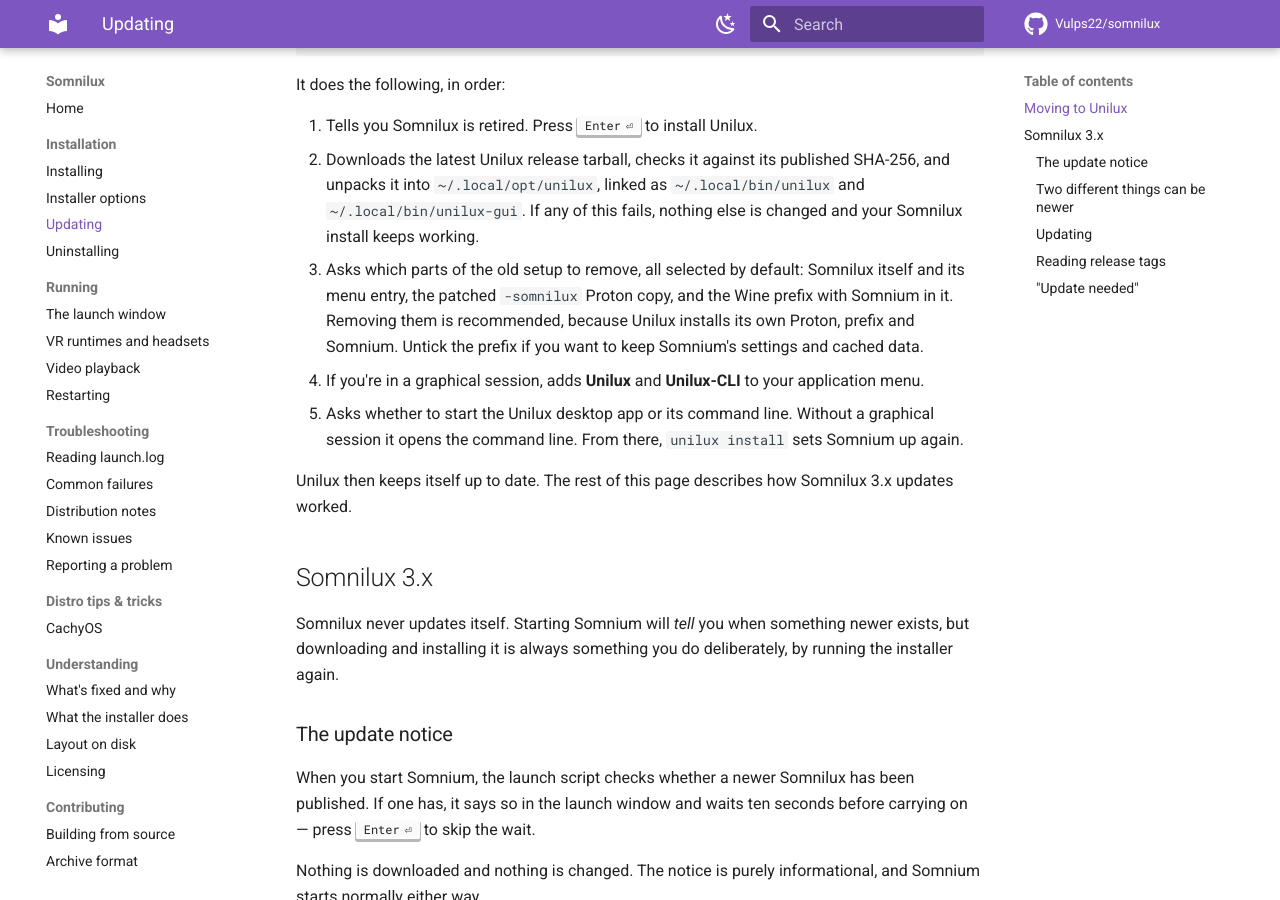
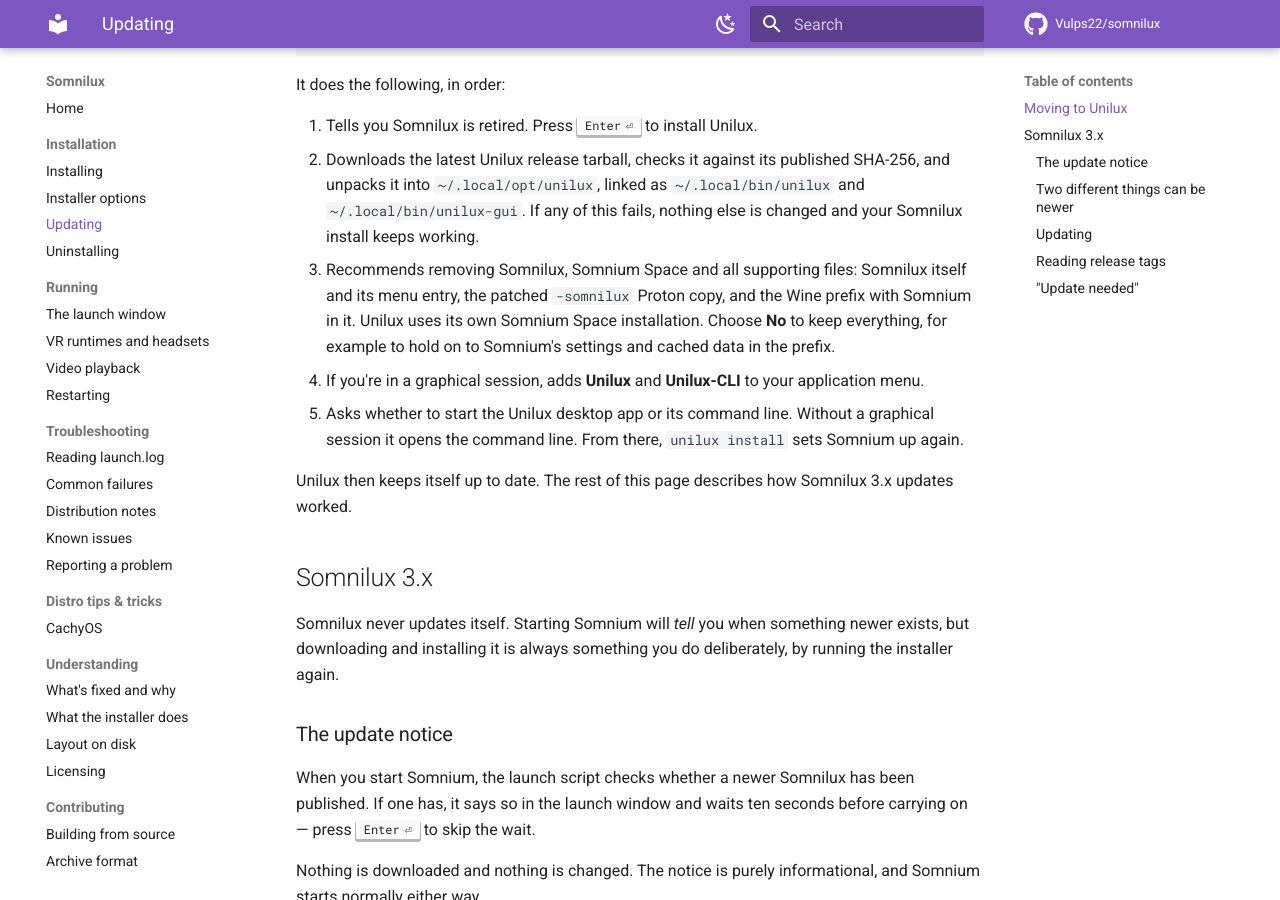
Before and after one commit to Vulps22/somnilux, an MkDocs documentation site: the page built from docs/install/updating.md, in a window 1280 px wide and 900 px high, scrolled down 413 px. Built offline with MkDocs 1.6.1 and Material for MkDocs 9.7.7, drawn with Linux system fonts in a browser that asks for light colours; comment, search, counter and statistics services are not loaded.

Commit message:
GH-33 Reword the migration prompts and install the Unilux icon theme-wide
- Retirement notice explains what Unilux improves over Somnilux
- Removal is one Yes (Recommended) / No question instead of a checklist
- Menu entries use Icon=unilux with 256, 512 and scalable icons, and refresh menu caches
- Text-mode menus no longer loop forever when input ends

```diff
--- a/docs/install/updating.md
+++ b/docs/install/updating.md
@@ -23,11 +23,11 @@ It does the following, in order:
    published SHA-256, and unpacks it into `~/.local/opt/unilux`, linked as
    `~/.local/bin/unilux` and `~/.local/bin/unilux-gui`. If any of this fails,
    nothing else is changed and your Somnilux install keeps working.
-3. Asks which parts of the old setup to remove, all selected by default:
+3. Recommends removing Somnilux, Somnium Space and all supporting files:
    Somnilux itself and its menu entry, the patched `-somnilux` Proton copy,
-   and the Wine prefix with Somnium in it. Removing them is recommended,
-   because Unilux installs its own Proton, prefix and Somnium. Untick the
-   prefix if you want to keep Somnium's settings and cached data.
+   and the Wine prefix with Somnium in it. Unilux uses its own Somnium Space
+   installation. Choose **No** to keep everything, for example to hold on to
+   Somnium's settings and cached data in the prefix.
 4. If you're in a graphical session, adds **Unilux** and **Unilux-CLI** to
    your application menu.
 5. Asks whether to start the Unilux desktop app or its command line. Without a
```
Also changed, not shown: docs/install/uninstalling.md (+2 -2 lines), 1 other file.
